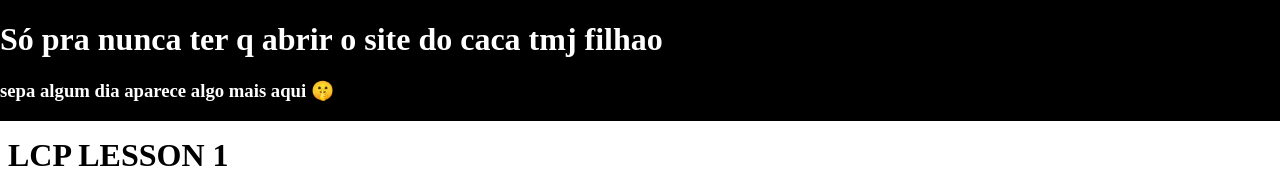
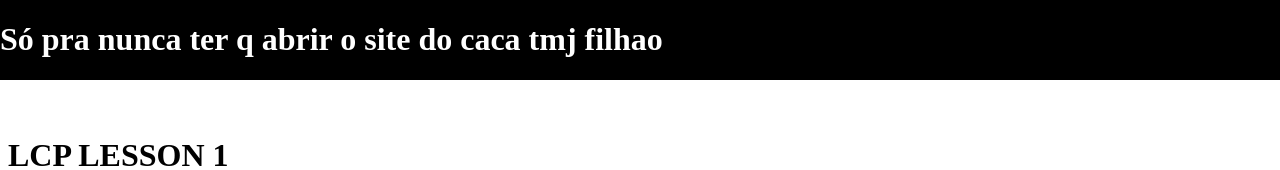
Before and after one commit to Gaffix/lcp, a plain HTML site: page index.html in a window 1280 px wide. Shown: the top 170 px of the page. Drawn offline with Linux system fonts and the light colour scheme.

Commit message:
Update index.html

```diff
--- a/index.html
+++ b/index.html
@@ -9,7 +9,6 @@
 <body>
     <header>
         <h1>Só pra nunca ter q abrir o site do caca tmj filhao</h1>
-        <h3>sepa algum dia aparece algo mais aqui 🤫</h3>
     </header><br><br><br><br><br><br>
     <h1> LCP LESSON 1</h1>
     <video class="w-100" controls="" controlslist="nodownload">
```
